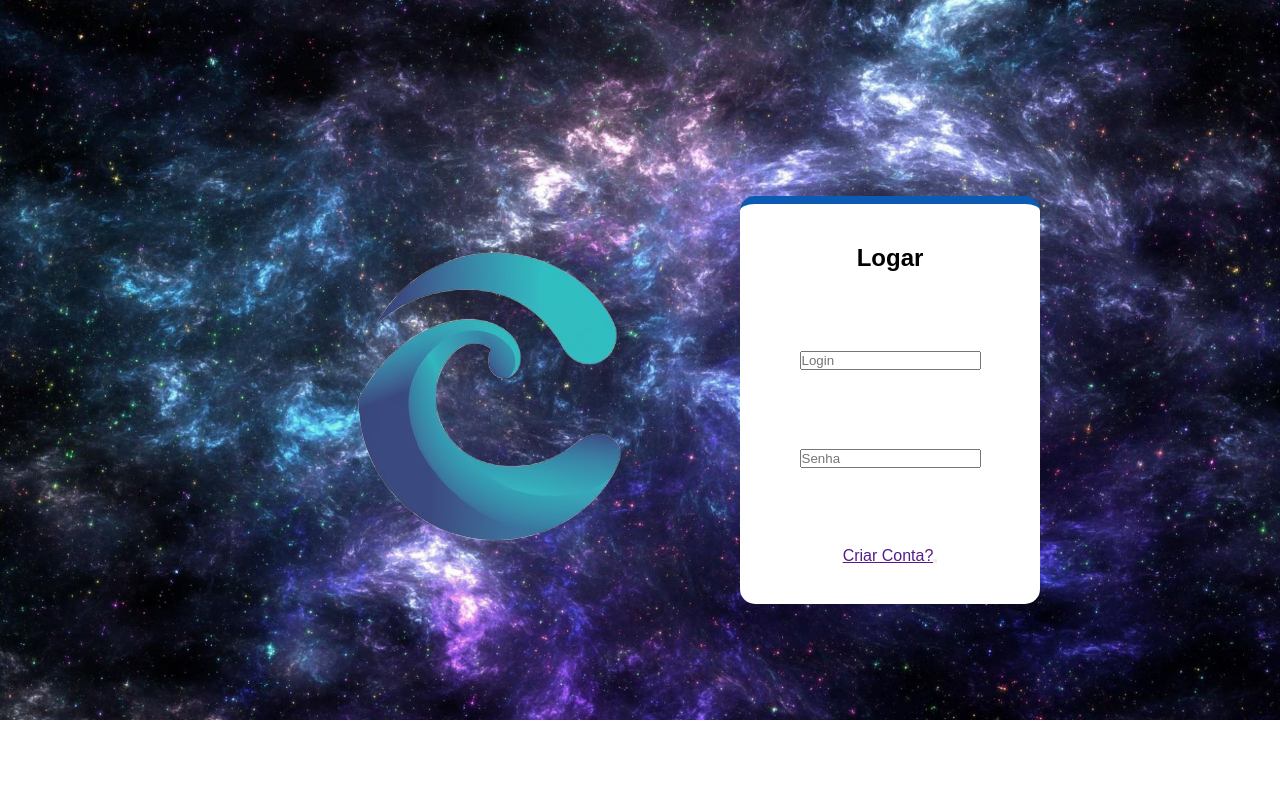
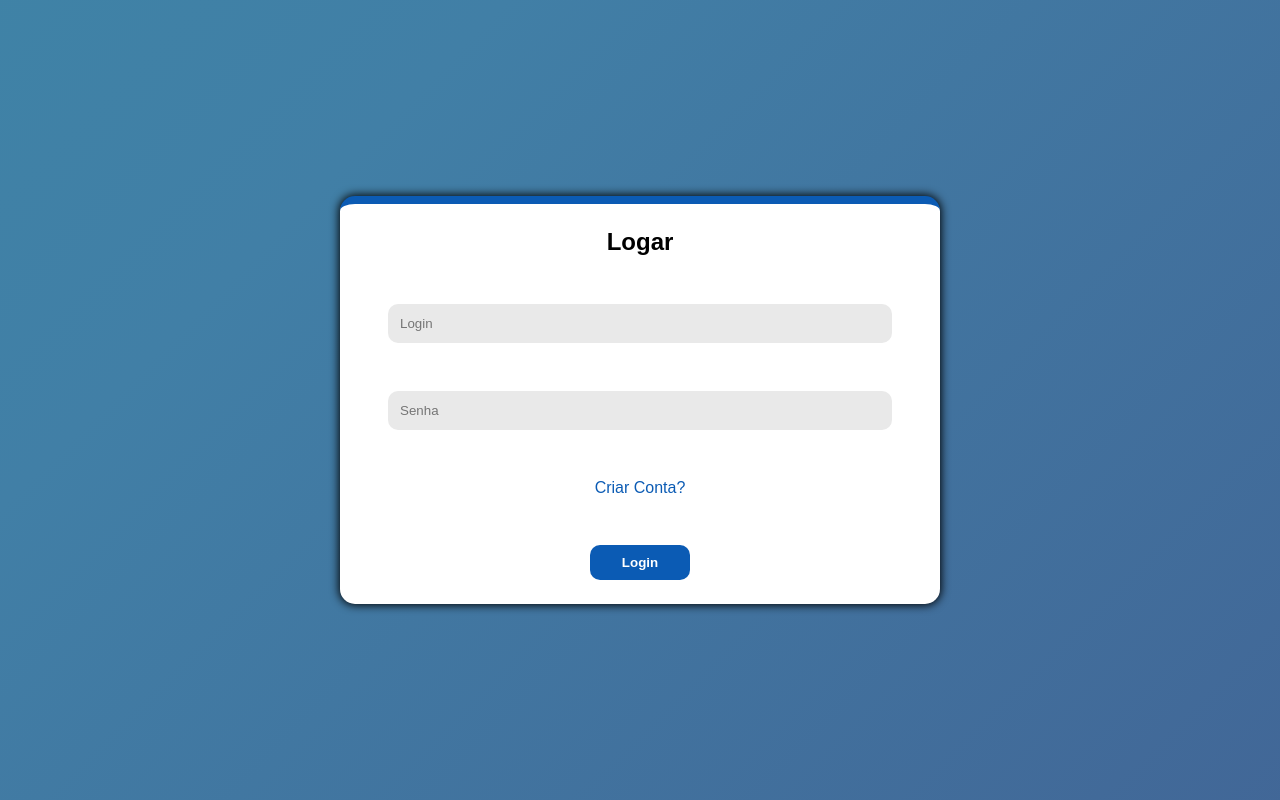
Before and after one commit to ThiagoRantunes/Front_Claumarie, a plain HTML site: page login.html in a window 1280 px wide. Drawn offline with Linux system fonts and the light colour scheme.

Commit message:
finalização da pagina de login (falta alguns retoques)

```diff
--- a/login.html
+++ b/login.html
@@ -9,9 +9,6 @@
 <body>
     <main>
         <div class="content-form">
-            <div class="form-img">
-                <img src="/img/claumarie-logo.png" alt="">
-            </div>
             <div class="form-login">
                 <div class="title">
                     <h2>Logar</h2>
@@ -26,7 +23,7 @@
                     <a href="">Criar Conta?</a>
                 </div>
                 <div class="content-button">
-                    <button></button>
+                    <button>Login</button>
                 </div>
             </div>
         </div>
--- a/style/login.css
+++ b/style/login.css
@@ -16,9 +16,23 @@ html, body{
     height: 100%;
 }
 
-body{
-    background: url("/img/background_calaxia.png") no-repeat;
-    background-size: 100%;
+body {
+	background: linear-gradient(-45deg, #42558C, #417FA6, #3791A6, #34BFBF);
+	background-size: 400% 400%;
+	animation: gradient 10s ease infinite;
+	height: 100%;
+}
+
+@keyframes gradient {
+	0% {
+		background-position: 0% 50%;
+	}
+	50% {
+		background-position: 100% 50%;
+	}
+	100% {
+		background-position: 0% 50%;
+	}
 }
 
 main{
@@ -38,7 +52,9 @@ main{
 }
 
 .form-login{
-    width: 300px;
+    width: 600px;
+    min-width: 200px;
+    margin: 10px;
     height: 400px;
     background-color: white;
     border-radius: 15px;
@@ -47,11 +63,60 @@ main{
     align-items: center;
     justify-content: center;
     flex-wrap: wrap;
+    box-shadow: 0px 0px 10px 1px black;
 }
 
-.title, .lin{
+@media (max-width: 300px){
+    .form-login{
+        box-shadow: none;
+        background-color: transparent;
+        border-top: none;
+    }
+}
+
+.title, .lin, .text-cont, .content-button{
     width: 100%;
     display: flex;
     align-items: center;
     justify-content: center;
 }
+
+.lin input{
+    width: 80%;
+    display: flex;
+    align-items: center;
+    justify-content: center;
+    padding: 12px;
+    border-radius: 10px;
+    background-color: rgb(233, 233, 233);
+    border: none;
+    outline: none;
+    transition: var(--transition-time);
+}
+
+.lin input:focus{
+    /* border: 2px solid var(--blue-color); */
+    box-shadow: 0px 0px 10px 1px rgb(0, 238, 255);
+    transition: var(--transition-time);
+}
+
+.text-cont a{
+    color: var(--blue-color);
+    text-decoration: none;
+}
+
+.content-button button{
+    padding: 10px;
+    width: 100px;
+    border: none;
+    border-radius: 10px;
+    background-color: var(--blue-color);
+    color: white;
+    font-weight: bold;
+    transition: var(--transition-time);
+}
+
+.content-button button:hover{
+    transition: var(--transition-time);
+    background-color: aqua;
+}
```
Also changed, not shown: 1 other file.
